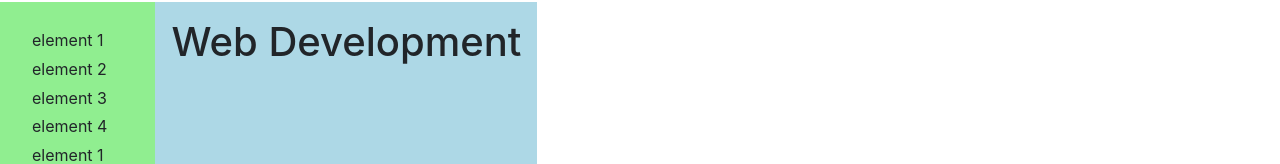
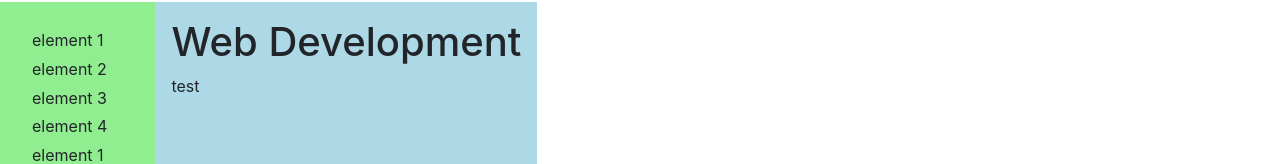
Before and after one commit to cd4d/webdev-resources, a React (Create React App) app in the folder frontend/: page / in a window 1280 px wide. Shown: the part 148-312 px from the top of the page. Built offline with nearby package versions, Linux system fonts and the light colour scheme.

Commit message:
Routes WIP 2

```diff
--- a/frontend/src/app/Main.js
+++ b/frontend/src/app/Main.js
@@ -10,22 +10,26 @@ import { v4 as uuidv4 } from "uuid";
 const displayLinks = (topic) => {
   const fileData = ''
   //console.log(topic.links);
+  return topic
   //return topic.links.map((link) => { return <a key={uuidv4()} href={link.url}>{link.title}</a> })
 }
+let displayedData = "test"
+export default function (props) {
 
-export default function (props) {
-  let displayedData = ""
-  {if (props.match) { // use params only if coming from non empty request
-    const topic = props.match.params.topic
-     displayedData = displayLinks(topic)
-  }}
+  {
+    if (props.match) { // use params only if coming from non empty request
+      console.log("Match!");
+      const topic = props.match.params.topic
+      displayedData = displayLinks(topic)
+    }
+  }
 
   console.log(props);
   return (
 
     <div className="main content column">
       <h1>{webdev.title}</h1>
-      <p>{props.topic}</p>
+      <p>{displayedData}</p>
 
     </div>
   );
```
